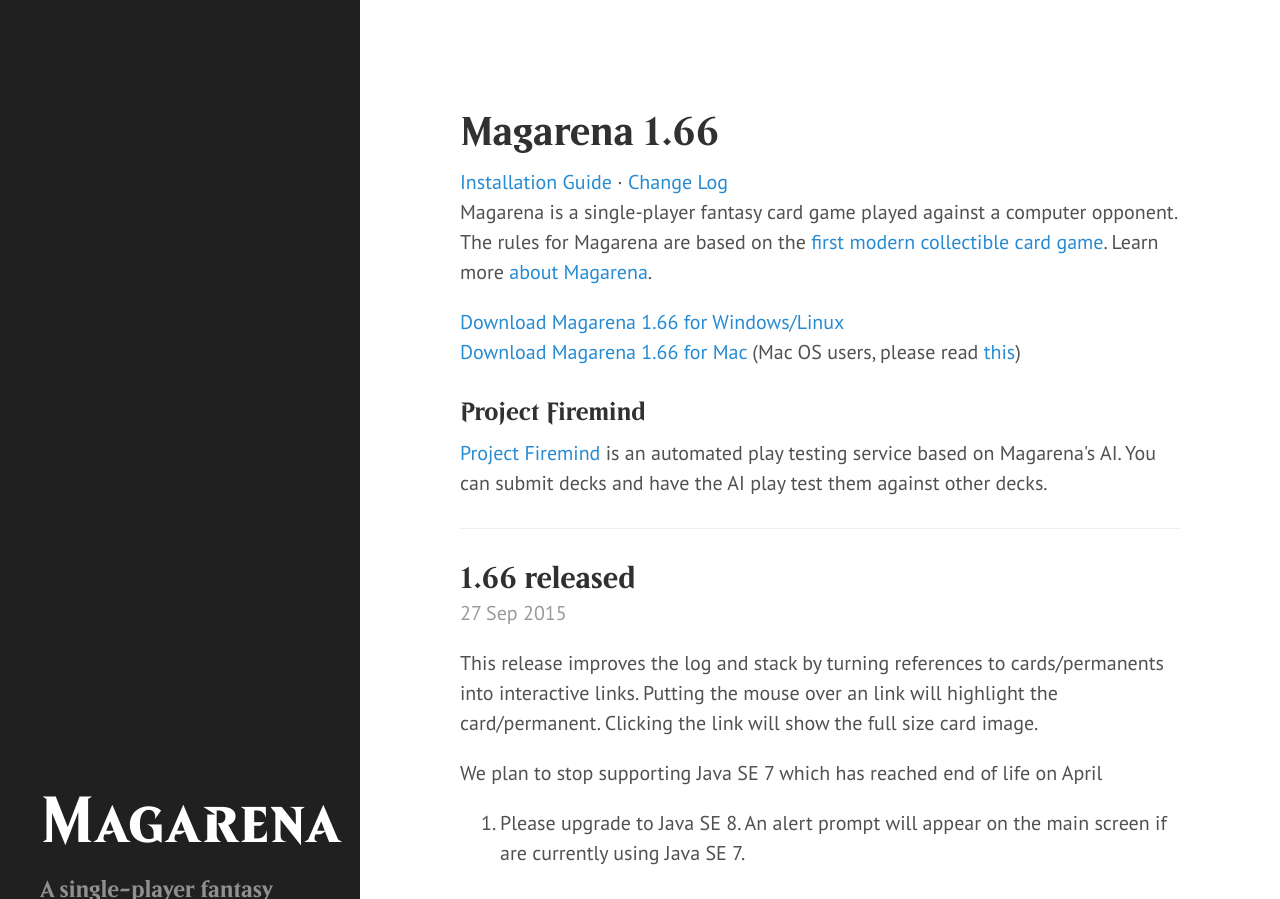
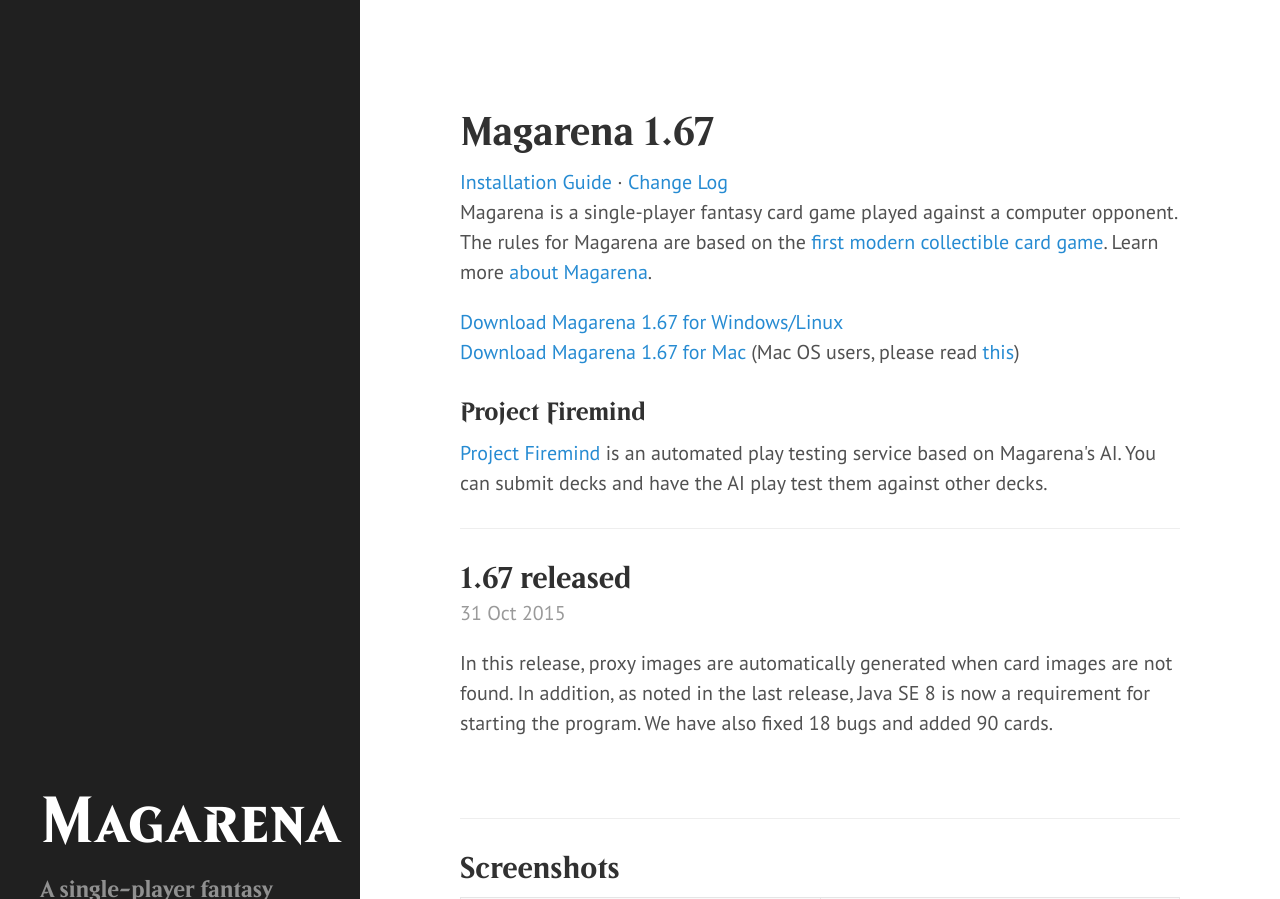
Before and after one commit to magarena/magarena.github.io, a Jekyll site: the page built from index.html, in a window 1280 px wide and 1400 px high, cut to the strip 0-899 px from the top of the window. Built offline with Jekyll 4.4.1, drawn with Linux system fonts in a browser that asks for light colours; Markdown is read by kramdown in place of the engine named in the settings; the list of posts is cut into pages by our own code.

Commit message:
release post for 1.67

```diff
--- a/_config.yml
+++ b/_config.yml
@@ -20,7 +20,7 @@
 paginate:         1
 
 # Custom vars
-version:          '1.66'
+version:          '1.67'
 
 github:
   repo:           //github.com/magarena/magarena
--- /dev/null
+++ b/_posts/2015-10-31-1-67-released.md
@@ -0,0 +1,9 @@
+---
+layout: post
+title: "1.67 released"
+---
+
+In this release, proxy images are automatically generated when card images are
+not found. In addition, as noted in the last release, Java SE 8 is now a
+requirement for starting the program. We have also fixed 18 bugs and added 90
+cards.
```
